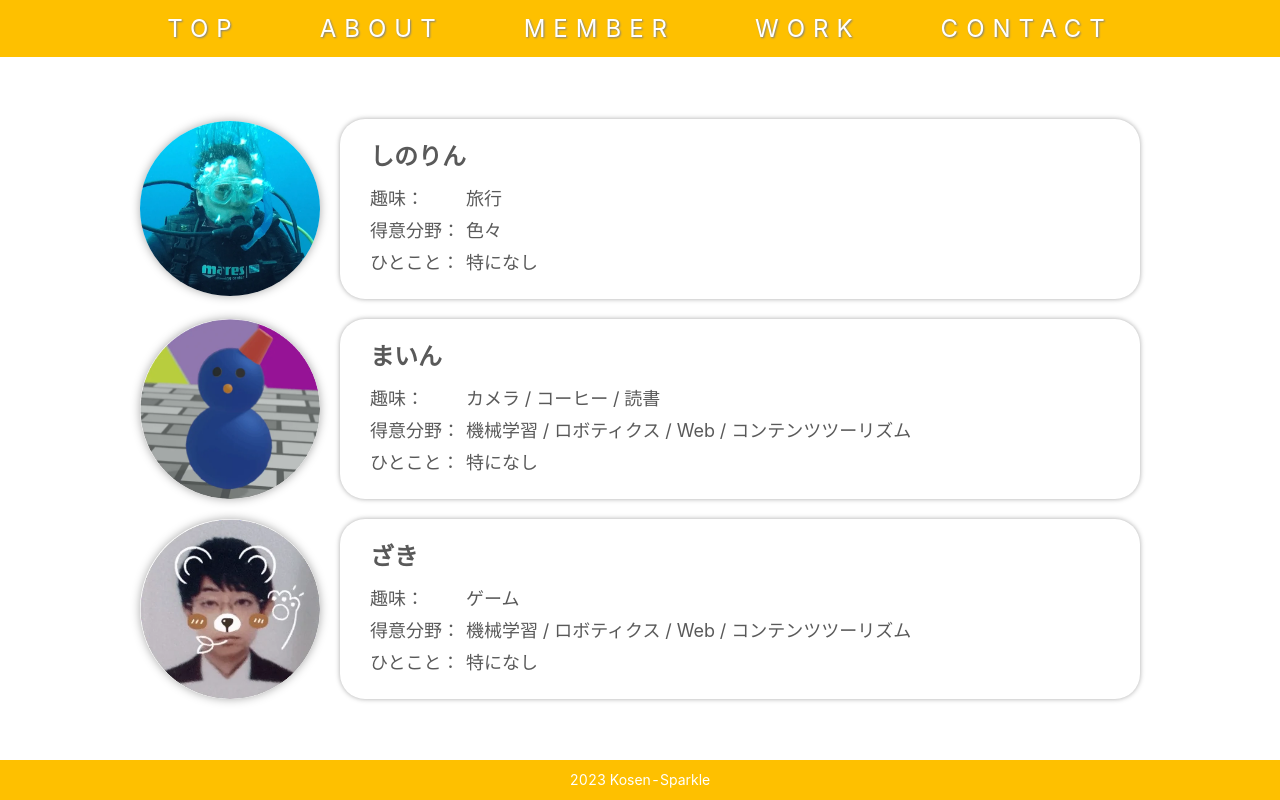
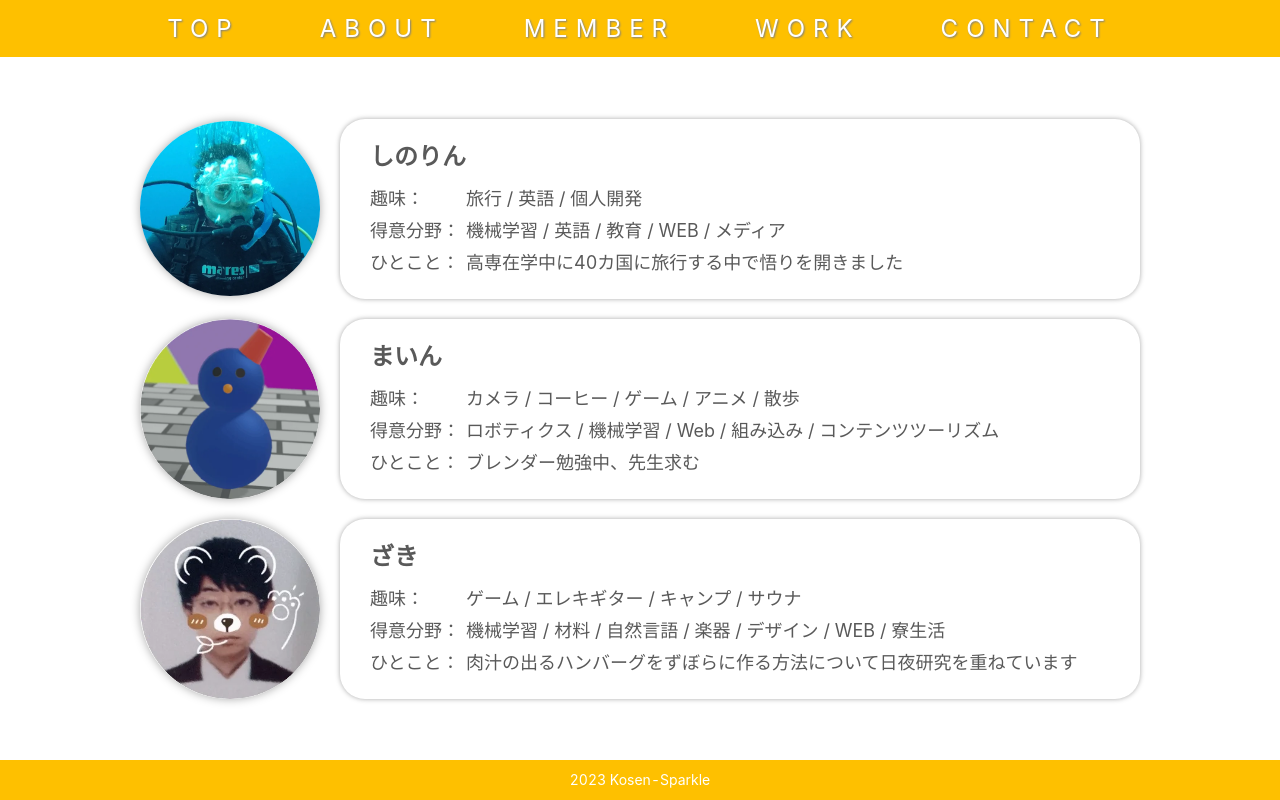
Before and after one commit to sin392/nuxt2-app, a Nuxt app: page /member in a window 1280 px wide. Built offline with nearby package versions, Linux system fonts and the light colour scheme.

Commit message:
update member page

```diff
--- a/src/pages/member.vue
+++ b/src/pages/member.vue
@@ -6,23 +6,23 @@ import PeopleCard from '~/components/people-card'
   <div class="wrapper">
     <PeopleCard
       name="しのりん"
-      hobby="旅行"
-      skill="色々"
-      comment="特になし"
+      hobby="旅行 / 英語 / 個人開発"
+      skill="機械学習 / 英語 / 教育 / WEB / メディア"
+      comment="高専在学中に40カ国に旅行する中で悟りを開きました"
       imgFileName="member-shinorin.webp"
     />
     <PeopleCard
       name="まいん"
-      hobby="カメラ / コーヒー / 読書"
-      skill="機械学習 / ロボティクス / Web / コンテンツツーリズム"
-      comment="特になし"
+      hobby="カメラ / コーヒー / ゲーム / アニメ / 散歩"
+      skill="ロボティクス / 機械学習 / Web / 組み込み / コンテンツツーリズム"
+      comment="ブレンダー勉強中、先生求む"
       imgFileName="member-mine.webp"
     />
     <PeopleCard
       name="ざき"
-      hobby="ゲーム"
-      skill="機械学習 / ロボティクス / Web / コンテンツツーリズム"
-      comment="特になし"
+      hobby="ゲーム / エレキギター / キャンプ / サウナ"
+      skill="機械学習 / 材料 / 自然言語 / 楽器 / デザイン / WEB / 寮生活"
+      comment="肉汁の出るハンバーグをずぼらに作る方法について日夜研究を重ねています"
       imgFileName="member-zaki.webp"
     />
   </div>
```
